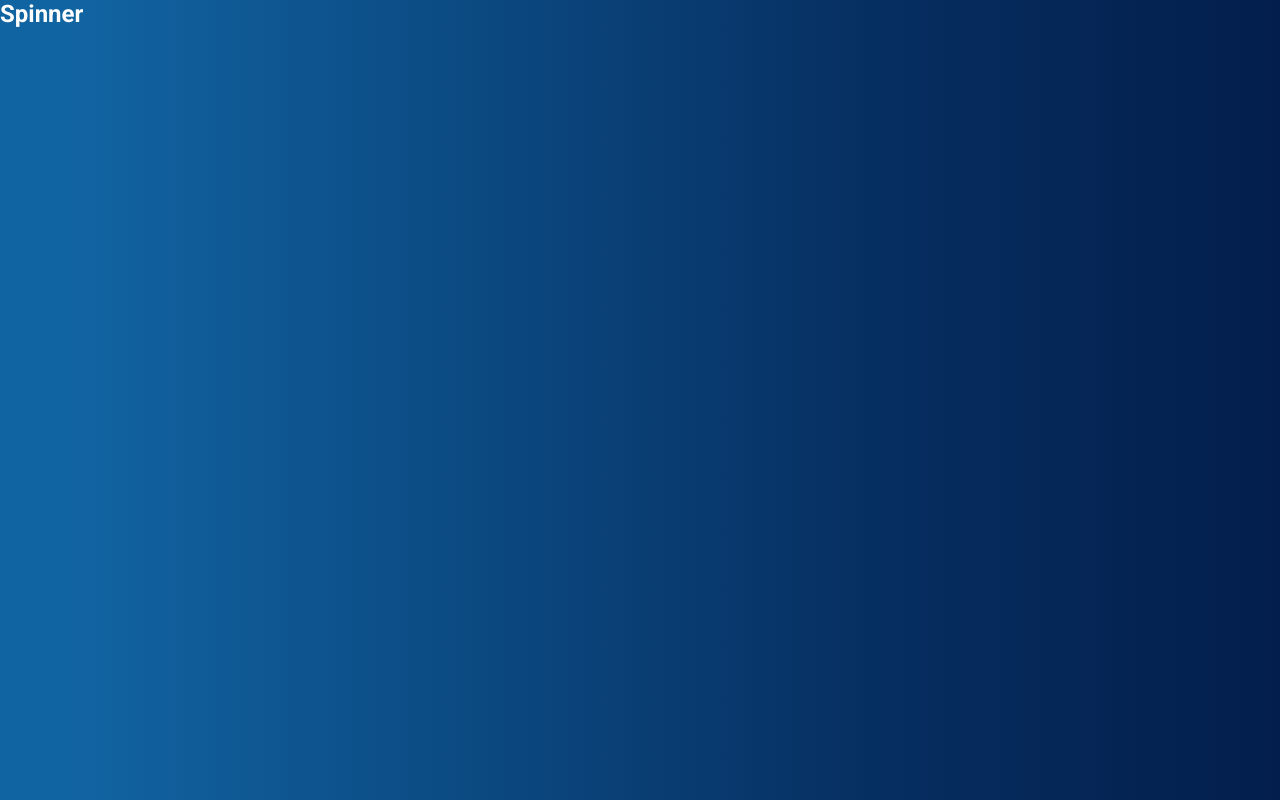
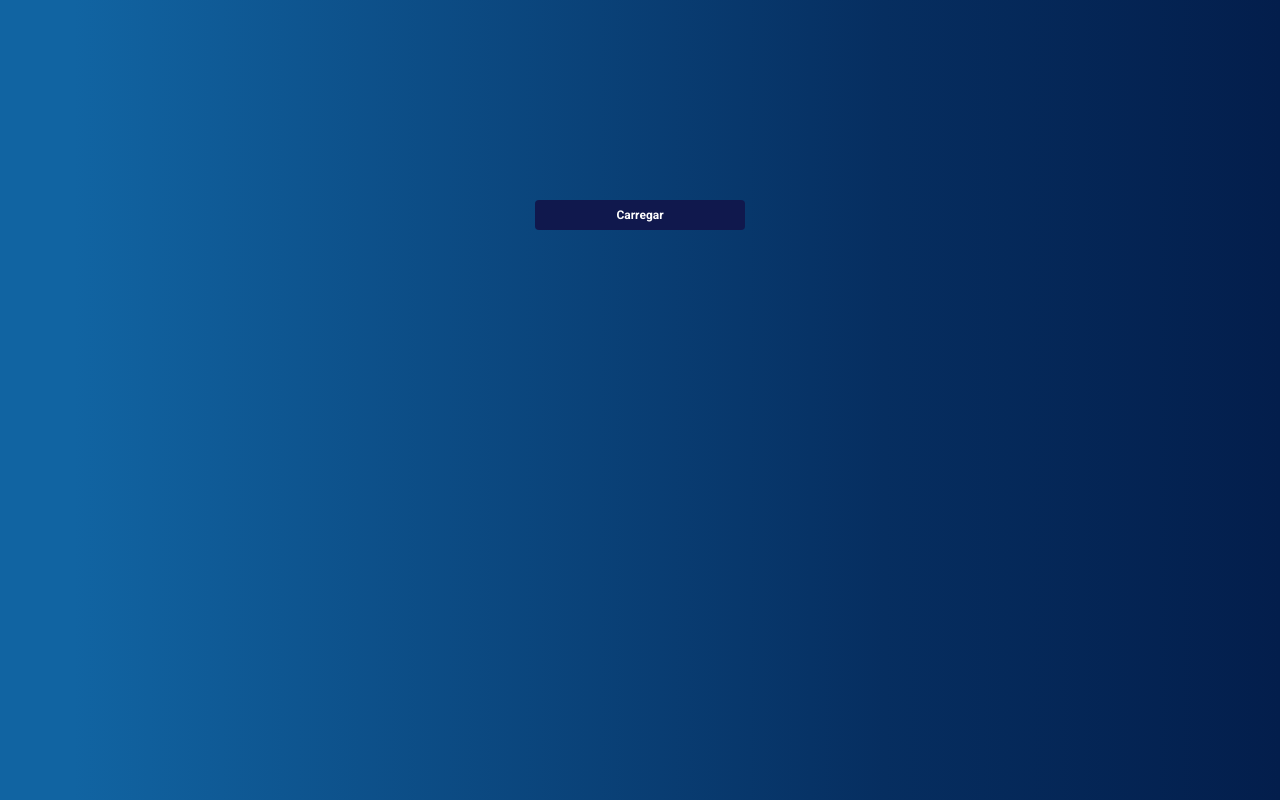
Before and after one commit to labyes24/RK-LP-VERA-MELENDEZ, a React (Vite) app: page /Spinner in a window 1280 px wide. Built offline with nearby package versions, Linux system fonts and the light colour scheme.

Commit message:
feat/TASK-0007: added component Spinner routes

```diff
--- a/src/router/app.routes.jsx
+++ b/src/router/app.routes.jsx
@@ -1,4 +1,5 @@
 import { Routes, Route } from 'react-router-dom'
+import { SpinnerTest } from '../presentation/components/Spinner/test'
 
 export function RoutesApp() {
   return (
@@ -13,7 +14,7 @@ export function RoutesApp() {
         path="/RealEstateBrokerDescription"
         element={<h2>RealEstateBrokerDescription</h2>}
       />
-      <Route path="/Spinner" element={<h2>Spinner</h2>} />
+      <Route path="/Spinner" element={<SpinnerTest />} />
       <Route path="/Card" element={<h2>Card</h2>} />
       <Route path="/WhatsappButton" element={<h2>WhatsappButton</h2>} />
       <Route path="*" element={<h2>Rota inexistente</h2>} />
```
